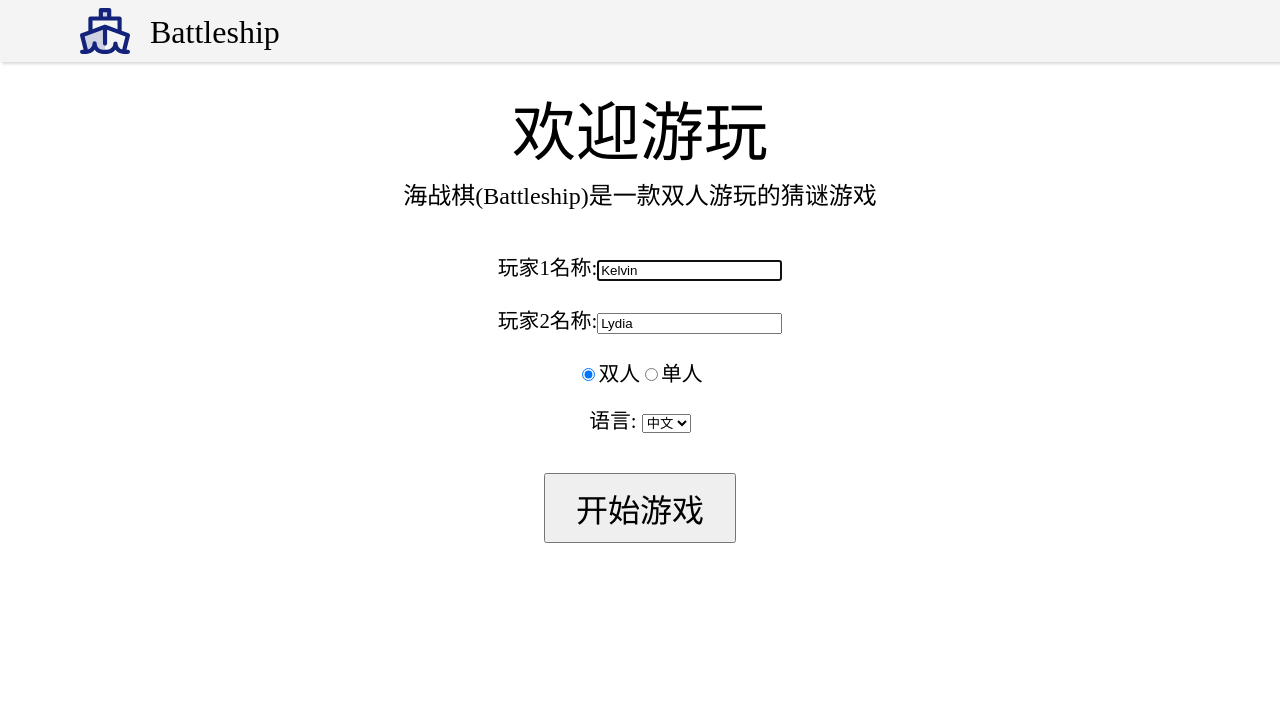
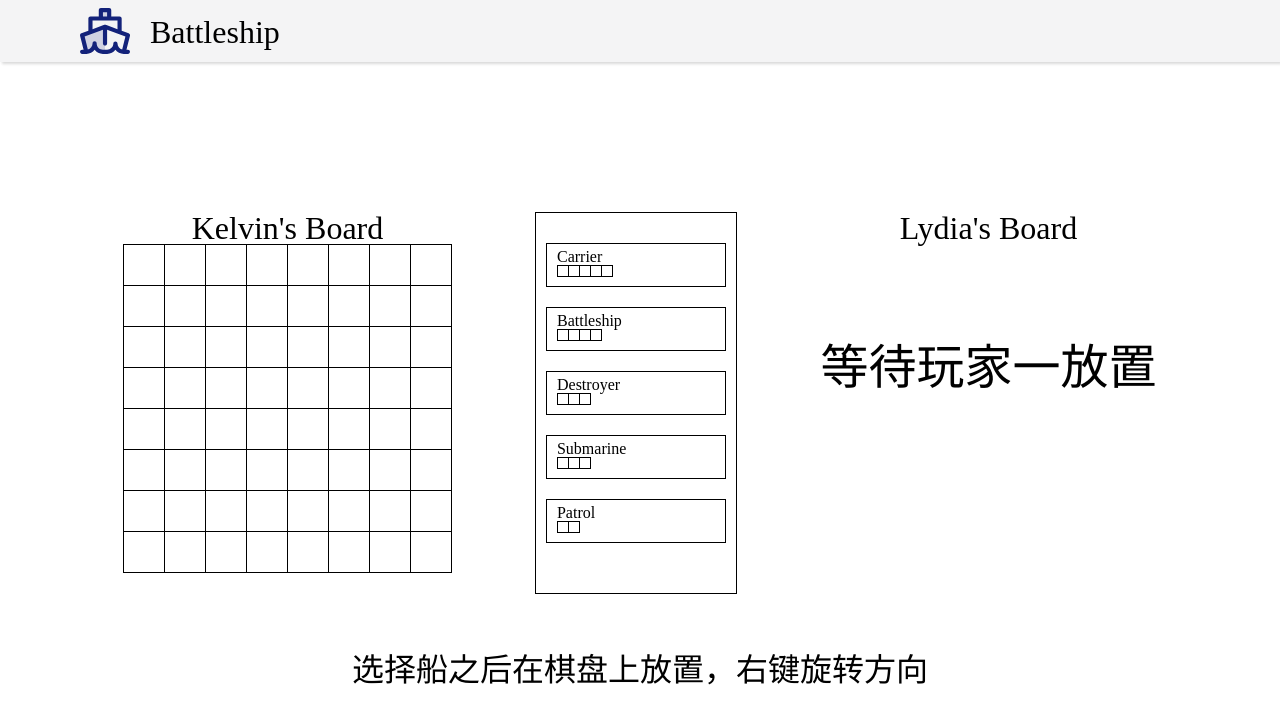
Before and after one commit to KelvinQiu802/battleship, a React (Vite) app: page / in a window 1280 px wide. Shown: the top 722 px of the page. Built offline with nearby package versions, Linux system fonts and the light colour scheme.

Commit message:
feaet: 放置时，区分不同的船

```diff
--- a/src/App.jsx
+++ b/src/App.jsx
@@ -6,7 +6,7 @@ import Welcome from './components/Welcome/Welcome';
 
 const App = () => {
   // 游戏状态，游戏阶段
-  const [gameState, setGameState] = React.useState(GAME_STATE.WELCOME);
+  const [gameState, setGameState] = React.useState(GAME_STATE.P1PLACING);
   // 表单数据
   const [formData, setFormData] = React.useState({
     p1Name: 'Kelvin',
--- a/src/components/Game/game.css
+++ b/src/components/Game/game.css
@@ -36,6 +36,26 @@
 
 .block.ship {
   background-color: rgba(0, 0, 255, 0.299);
+}
+
+.block.Carrier {
+  background-color: aqua;
+}
+
+.block.Battleship {
+  background-color: brown;
+}
+
+.block.Destroyer {
+  background-color: chartreuse;
+}
+
+.block.Submarine {
+  background-color: coral;
+}
+
+.block.Patrol {
+  background-color: deeppink;
 }
 
 .block.forbidden {
--- a/src/utils/blockStates.js
+++ b/src/utils/blockStates.js
@@ -1,5 +1,10 @@
 export const EMTPY = 'empty';
 export const SHIP = 'ship';
+export const CARRIER = 'Carrier';
+export const BATTLESHIP = 'Battleship';
+export const DESTROYER = 'Destroyer';
+export const SUBMARINE = 'Submarine';
+export const PATROL = 'Patrol';
 export const FORBIDDEN = 'forbidden';
 export const PLACING = 'placing';
 export const HIT = 'hit';
--- a/src/utils/boardTools.js
+++ b/src/utils/boardTools.js
@@ -23,6 +23,7 @@ export const placeShipOnBoard = (board, ship, placing = false) => {
   let boardCopy = [...board];
   if (ship?.position.row != null) {
     const {
+      name,
       length,
       direction,
       position: { row, col },
@@ -35,7 +36,7 @@ export const placeShipOnBoard = (board, ship, placing = false) => {
             for (let i = 0; i < length; i++) {
               boardCopy[coordinateToIndex(row, col + i)] = placing
                 ? BLOCK_STATE.PLACING
-                : BLOCK_STATE.SHIP;
+                : name;
             }
             break;
           case 'OVERFLOW':
@@ -57,7 +58,7 @@ export const placeShipOnBoard = (board, ship, placing = false) => {
             for (let i = 0; i < length; i++) {
               boardCopy[coordinateToIndex(row + i, col)] = placing
                 ? BLOCK_STATE.PLACING
-                : BLOCK_STATE.SHIP;
+                : name;
             }
             break;
           case 'OVERFLOW':
```
